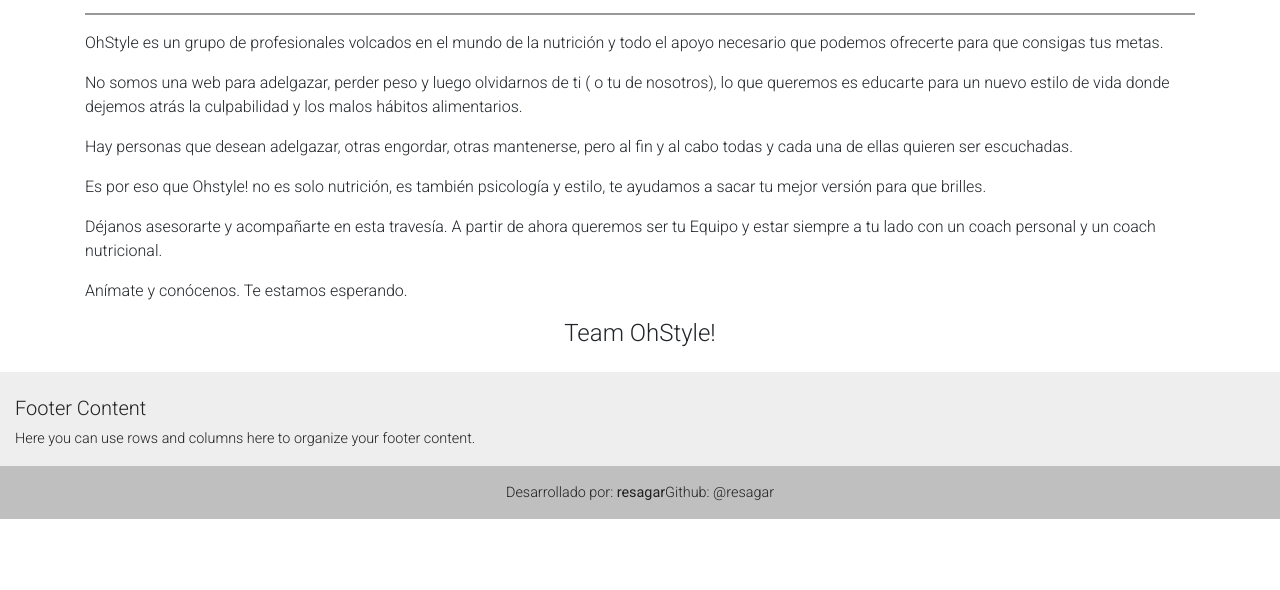
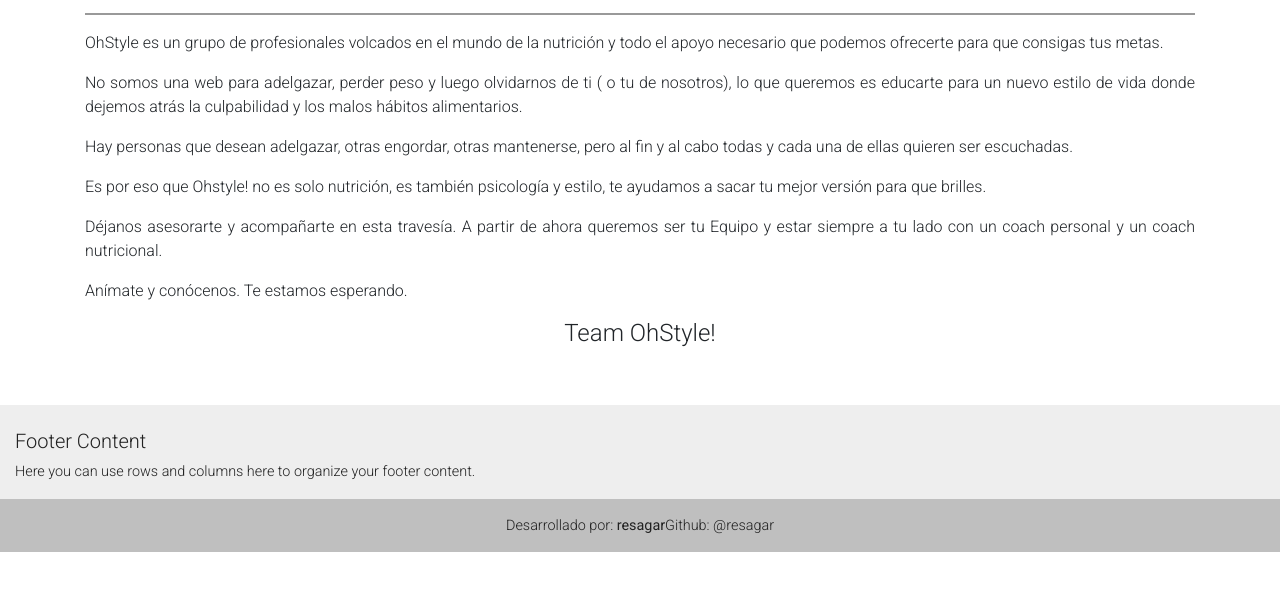
Before and after one commit to falcondev03/test-imc, a Gatsby site: page /quienes-somos in a window 1280 px wide. Shown: the part 154-744 px from the top of the page. Built offline with nearby package versions, Linux system fonts and the light colour scheme; Gatsby itself is replaced by a stand-in of ours.

Commit message:
cambios al navbar.. home a inicio, justificacion de texto

```diff
--- a/src/components/header.jsx
+++ b/src/components/header.jsx
@@ -21,7 +21,7 @@
             <MDBCollapse id="navbarCollapse3" isOpen={menu} navbar>
               <MDBNavbarNav left>
                 <MDBNavItem>
-                  <Link to="/" className="nav-link">Home</Link>
+                  <Link to="/" className="nav-link">Inicio</Link>
                 </MDBNavItem>
                 <MDBNavItem>
                   <Link to="/quienes-somos" className="nav-link">Quienes Somos</Link>
--- a/src/pages/index.jsx
+++ b/src/pages/index.jsx
@@ -8,7 +8,7 @@
 
 const IndexPage = () => (
   <Layout>
-    <SEO title="Home" />
+    <SEO title="Inico" />
       <MDBBox tag="div" pb="5" pt="5" display="flex" flex="column" className="text-center" justifyContent="center" style={{backgroundColor:"#f5f5f5"}}>
         <h2 className="h1-responsive w-100">
           Todo Logro pasa por la Decision de Intentarlo
--- a/src/pages/quienes-somos.jsx
+++ b/src/pages/quienes-somos.jsx
@@ -7,15 +7,17 @@
 const QuienesSomos = () => (
   <Layout>
     <SEO title="Quiene Somos" />
-    <MDBContainer  style={{paddingTop: "25px", paddingBotton:"25px"}}>
+    <MDBContainer  style={{paddingTop: "25px", paddingBottom:"25px"}}>
       <h2>Quienes Somos:</h2>
       <hr style={{border:"1px solid rgba(0, 0, 0 ,0.4)"}}/>
+      <div className="text-justify">
         <p>OhStyle es un grupo de profesionales volcados en el mundo de la nutrición y todo el apoyo necesario que podemos ofrecerte para que consigas tus metas.</p>
         <p>No somos una web para adelgazar, perder peso y luego olvidarnos de ti ( o tu de nosotros), lo que queremos es educarte para un nuevo estilo de vida donde dejemos atrás la culpabilidad y los malos hábitos alimentarios.</p>
         <p>Hay personas que desean adelgazar, otras engordar, otras mantenerse, pero al fin y al cabo todas y cada una de ellas quieren ser escuchadas.</p>
         <p>Es por eso que Ohstyle! no es solo nutrición, es también psicología y estilo, te ayudamos a sacar tu mejor versión para que brilles.</p>
         <p>Déjanos asesorarte y acompañarte en esta travesía. A partir de ahora queremos ser tu Equipo y estar siempre a tu lado con un coach personal y un coach nutricional.</p>
         <p>Anímate y conócenos. Te estamos esperando.</p>
+      </div>
       <h4 className="text-center">Team OhStyle!</h4>
     </MDBContainer>
   </Layout>
```
Lines whose indentation alone changed are shown as unchanged.
